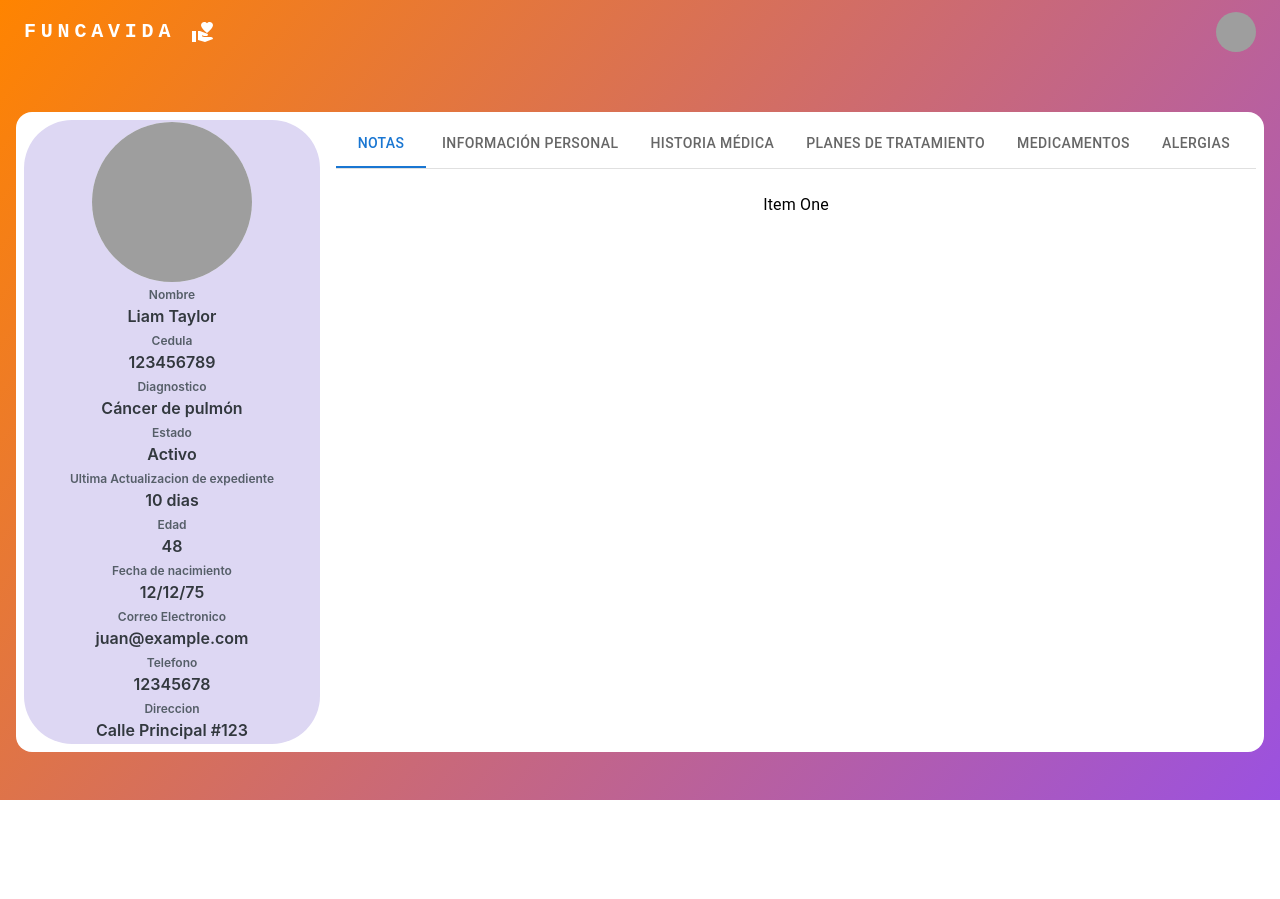
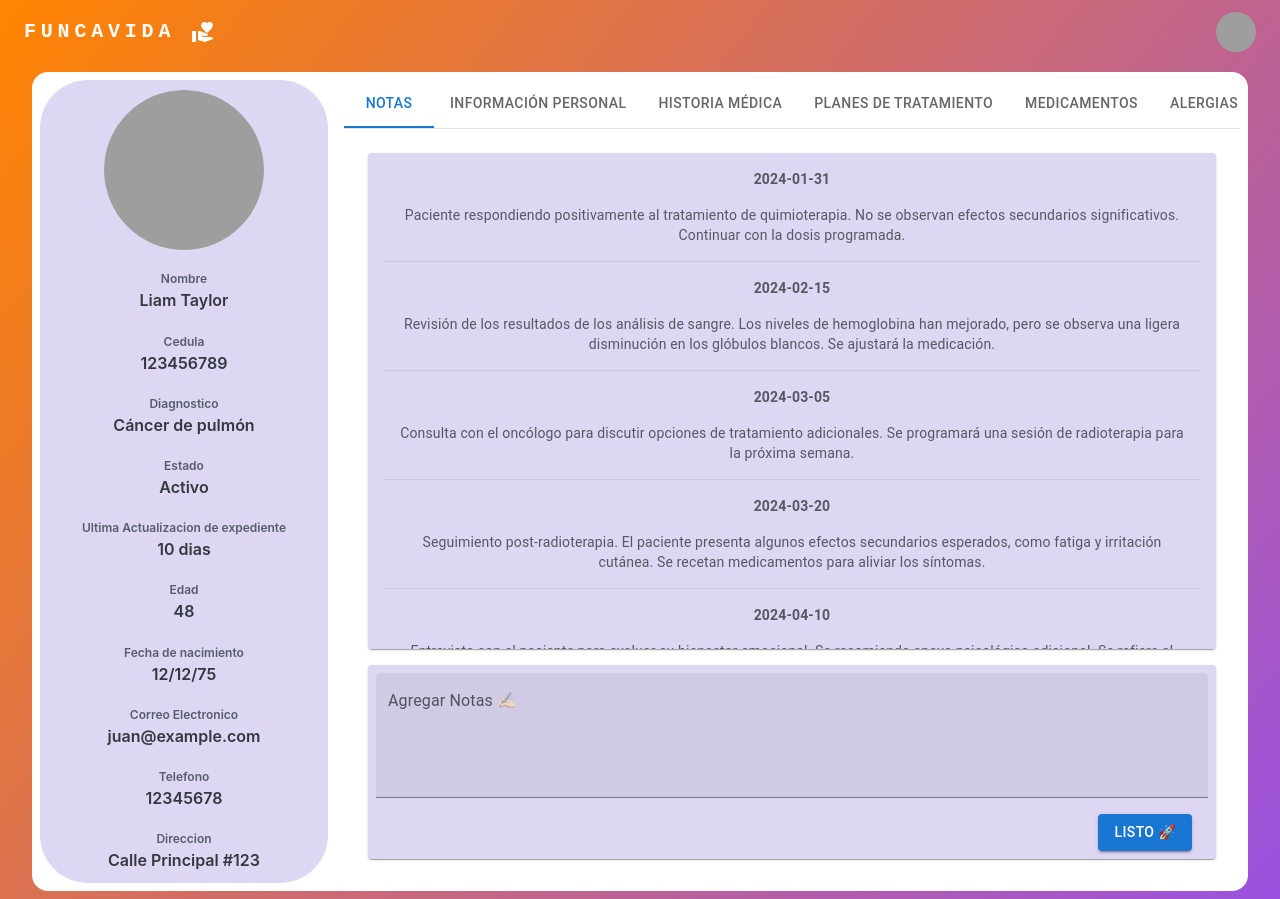
Before and after one commit to cisr-cr/Expedientes-Digitales-Funcavida-React-App, a React (Create React App) app: page /expediente/1 in a window 1280 px wide. Before the commit the page ends 800 px from the top, so only its background shows below. Built offline with nearby package versions, Linux system fonts and the light colour scheme; grey boxes are pictures that could not be loaded.

Commit message:
feat: Started notes section

```diff
--- a/src/components/Expediente/ExpedienteDetail.js
+++ b/src/components/Expediente/ExpedienteDetail.js
@@ -3,10 +3,12 @@ import Grid from "@mui/material/Unstable_Grid2";
 import { useParams } from "react-router-dom";
 import ExpedienteInfo from "./ExpedienteInfo";
 import ExpedienteSections from "./ExpedienteSections";
+import Box from "@mui/material/Box";
 
 export default function ExpedienteDetail() {
   let { id } = useParams();
   return (
+    <Box sx={{ padding: 2, height: "100%" }}>
       <Grid className="Grid" container direction="row" spacing={2}>
         <Grid xs={3}>
           <ExpedienteInfo />
@@ -15,5 +17,6 @@ export default function ExpedienteDetail() {
           <ExpedienteSections />
         </Grid>
       </Grid>
+    </Box>
   );
 }
--- a/src/components/Expediente/ExpedienteSections.js
+++ b/src/components/Expediente/ExpedienteSections.js
@@ -4,6 +4,7 @@ import Tab from "@mui/material/Tab";
 import TabContext from "@mui/lab/TabContext";
 import TabList from "@mui/lab/TabList";
 import TabPanel from "@mui/lab/TabPanel";
+import Notas from "../Sections/Notas";
 
 export default function ExpedienteSections() {
   const [value, setValue] = React.useState("1");
@@ -41,7 +42,9 @@ export default function ExpedienteSections() {
             <Tab label="Datos Familiares" value="11" />
           </TabList>
         </Box>
-        <TabPanel value="1">Item One</TabPanel>
+        <TabPanel value="1" sx={{ height: "80%" }}>
+          <Notas />
+        </TabPanel>
         <TabPanel value="2">Item Two</TabPanel>
         <TabPanel value="3">Item Three</TabPanel>
         <TabPanel value="4">Item Four</TabPanel>
--- /dev/null
+++ b/src/components/Sections/Notas.css
@@ -0,0 +1,19 @@
+.Notas {
+  min-height: 30rem;
+  overflow-y: auto;
+  max-height: 30rem;
+}
+
+.AddNotas {
+  min-height: 10rem;
+  background-color: #ddd7f3;
+}
+
+.NotasFecha {
+  font-weight: bold;
+}
+
+.NotasDetalle {
+  margin: 0.5rem;
+  padding: 0.5rem;
+}
--- /dev/null
+++ b/src/components/Sections/Notas.js
@@ -0,0 +1,102 @@
+import * as React from "react";
+import "./Notas.css";
+import { styled } from "@mui/material/styles";
+import Box from "@mui/material/Box";
+import Paper from "@mui/material/Paper";
+import Grid from "@mui/material/Unstable_Grid2";
+import TextField from "@mui/material/TextField";
+import Button from "@mui/material/Button";
+import Divider from "@mui/material/Divider";
+
+const Item = styled(Paper)(({ theme }) => ({
+  ...theme.typography.body2,
+  padding: theme.spacing(1),
+  textAlign: "center",
+  color: theme.palette.text.secondary,
+  backgroundColor: "#ddd7f3",
+}));
+
+const notes = [
+  {
+    note: "Paciente respondiendo positivamente al tratamiento de quimioterapia. No se observan efectos secundarios significativos. Continuar con la dosis programada.",
+    date: "2024-01-31",
+  },
+  {
+    note: "Revisión de los resultados de los análisis de sangre. Los niveles de hemoglobina han mejorado, pero se observa una ligera disminución en los glóbulos blancos. Se ajustará la medicación.",
+    date: "2024-02-15",
+  },
+  {
+    note: "Consulta con el oncólogo para discutir opciones de tratamiento adicionales. Se programará una sesión de radioterapia para la próxima semana.",
+    date: "2024-03-05",
+  },
+  {
+    note: "Seguimiento post-radioterapia. El paciente presenta algunos efectos secundarios esperados, como fatiga y irritación cutánea. Se recetan medicamentos para aliviar los síntomas.",
+    date: "2024-03-20",
+  },
+  {
+    note: "Entrevista con el paciente para evaluar su bienestar emocional. Se recomienda apoyo psicológico adicional. Se refiere al paciente a un consejero especializado.",
+    date: "2024-04-10",
+  },
+  {
+    note: "Resultados de la prueba de imagen indican reducción del tamaño del tumor. Excelente progreso en el tratamiento actual.",
+    date: "2024-05-02",
+  },
+  {
+    note: "Cambio en el régimen de medicamentos debido a reacciones alérgicas. Se monitorizará de cerca la respuesta del paciente.",
+    date: "2024-05-15",
+  },
+  {
+    note: "Discusión sobre opciones de cirugía. Se programará una cirugía de extirpación del tumor para el próximo mes.",
+    date: "2024-06-01",
+  },
+  {
+    note: "Evaluación de la recuperación postoperatoria. El paciente se encuentra estable y responde bien al tratamiento postoperatorio.",
+    date: "2024-06-20",
+  },
+];
+
+export default function Notas() {
+  return (
+    <Box sx={{ flexGrow: 1 }}>
+      <Grid container spacing={2}>
+        <Grid item xs={12}>
+          <Item className="Notas">
+            {notes.map((note, index) => (
+              <Grid item xs={12} key={index} className="Nota">
+                <div className="NotasFecha">{note.date}</div>
+                <div className="NotasDetalle">{note.note}</div>
+                <Divider light />
+              </Grid>
+            ))}
+          </Item>
+        </Grid>
+        <Grid item xs={12}>
+          <Item className="AddNotas">
+            {" "}
+            <Grid
+              container
+              direction="row"
+              justifyContent="flex-end"
+              alignItems="center"
+              spacing={2}
+            >
+              <Grid xs={12}>
+                <TextField
+                  id="filled-multiline-static"
+                  label="Agregar Notas ✍🏻"
+                  multiline
+                  rows={4}
+                  variant="filled"
+                  fullWidth
+                />
+              </Grid>
+              <Grid xs={2}>
+                <Button variant="contained">Listo 🚀</Button>
+              </Grid>
+            </Grid>
+          </Item>
+        </Grid>
+      </Grid>
+    </Box>
+  );
+}
```
Lines whose indentation alone changed are shown as unchanged.
